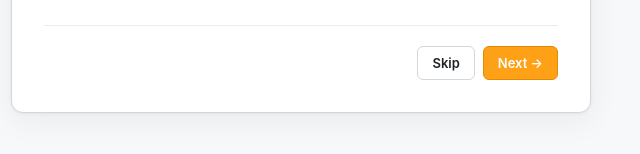
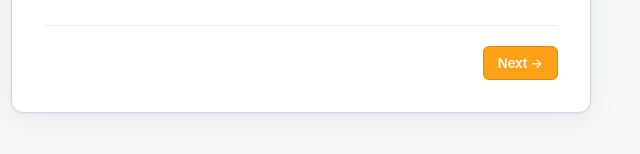
Before and after one commit to Haffee31/leetgit, a browser extension: page onboarding.html in a window 1280 px wide. Shown: the part 406-560 px from the top of the page, 339-979 px from the left. Drawn offline with Linux system fonts and the light colour scheme.

Commit message:
fix: remove redundant Skip button from onboarding step 1

```diff
--- a/onboarding.html
+++ b/onboarding.html
@@ -53,10 +53,7 @@
           </div>
           <div class="step-action-row">
             <span></span>
-            <div class="btn-row">
-              <button class="btn" id="ob-skip-1" type="button">Skip</button>
-              <button class="btn btn-orange" id="ob-next-1" type="button">Next →</button>
-            </div>
+            <button class="btn btn-orange" id="ob-next-1" type="button">Next →</button>
           </div>
         </div>
 
--- a/src/onboarding.js
+++ b/src/onboarding.js
@@ -11,7 +11,6 @@ init();
 function init() {
   // Step 1
   document.getElementById("ob-next-1").addEventListener("click", () => goToStep(2));
-  document.getElementById("ob-skip-1").addEventListener("click", () => goToStep(2));
 
   // Step 2
   document.getElementById("ob-back-2").addEventListener("click", () => goToStep(1));
```
